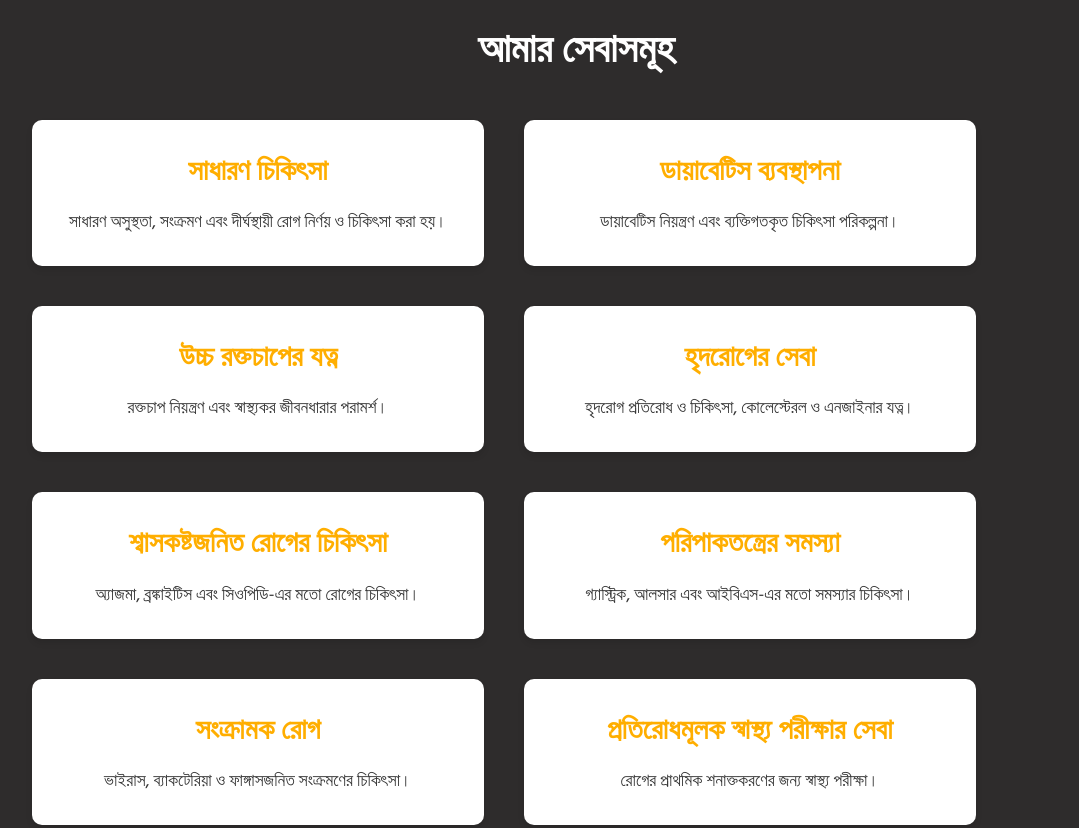
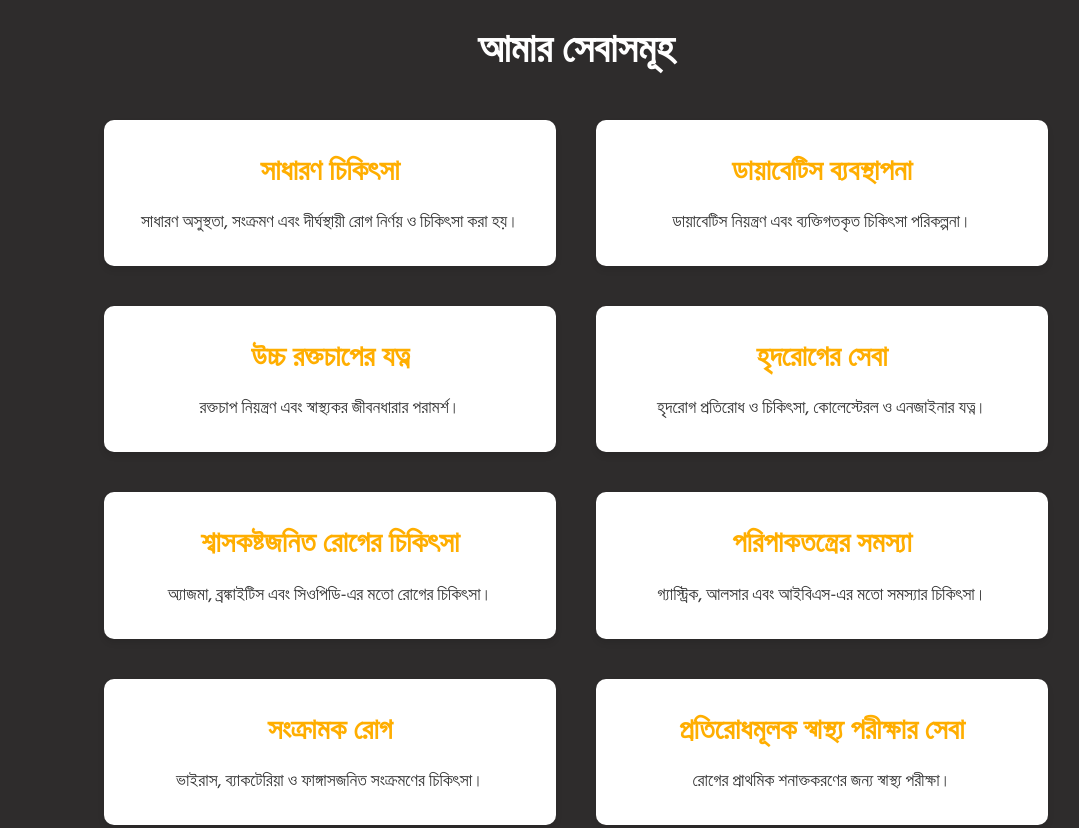
Before and after one commit to dev-juwelhossain/doc_port, a plain HTML site: page Doctor Website/index.html in a window 1280 px wide. Shown: the part 1120-1948 px from the top of the page, without its empty margins (64-1143 px from the left). Drawn offline with Linux system fonts and the light colour scheme; a web font is replaced by a local one.

Commit message:
foorter change

```diff
--- a/Doctor Website/css/styles.css
+++ b/Doctor Website/css/styles.css
@@ -127,6 +127,7 @@ header nav ul li a:hover {
 .services {
     background-color: #2e2c2c;
     padding: 80px 0;
+
 }
 
 .services h2 {
--- a/Doctor Website/index.html
+++ b/Doctor Website/index.html
@@ -66,13 +66,13 @@
     <!-- Services Section -->
     <section id="services" class="services">
         <h2>আমার সেবাসমূহ</h2>
-        <div class="container">
+        <div style="justify-content: center;" class="container">
             <div class="service-list">
                 <div class="service-item">
                     <h3>সাধারণ চিকিৎসা</h3>
                     <p>সাধারণ অসুস্থতা, সংক্রমণ এবং দীর্ঘস্থায়ী রোগ নির্ণয় ও চিকিৎসা করা হয়।</p>
                 </div>
-                <div class="service-item">
+                <div style=" justify-items: center;" class="service-item">
                     <h3>ডায়াবেটিস ব্যবস্থাপনা</h3>
                     <p>ডায়াবেটিস নিয়ন্ত্রণ এবং ব্যক্তিগতকৃত চিকিৎসা পরিকল্পনা।</p>
                 </div>
@@ -181,7 +181,7 @@
     </section>
 
     <footer style="background-color: #333; color: white; text-align: center; padding: 5px;">
-        <p>&copy; 2025 Rony Roy All rights reserved.</p>
+        <p>&copy; 2025 Developer Rony All rights reserved.</p>
     </footer>
 </body>
 </html>
```
